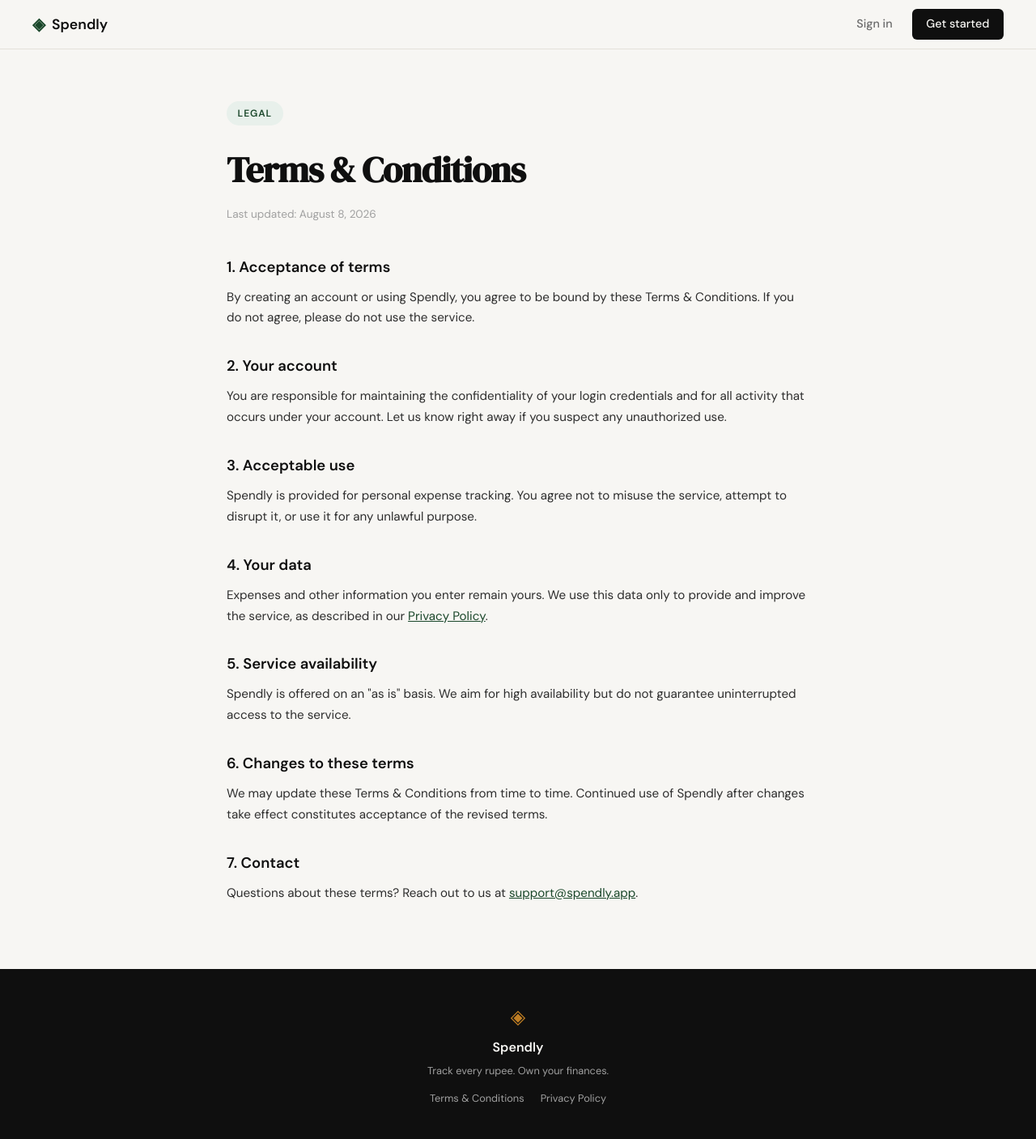
After one commit to Orbeen/spendly, a Flask app: page /terms in a window 1280 px wide. The commit adds this page. Shown: the whole page at 81% size. Run offline with Flask 3, Linux system fonts and the light colour scheme.

Commit message:
Add Terms & Conditions and Privacy Policy pages
Adds /terms and /privacy routes with content templates styled to
match the site, and points the footer links at them instead of '#'.

Co-Authored-By: Claude Sonnet 5 <noreply@anthropic.com>
Claude-Session: https://claude.ai/code/session_01Y15LS8KsLuTU743i9hFWBL

```diff
--- a/app.py
+++ b/app.py
@@ -20,6 +20,16 @@ def register():
 @app.route("/login")
 def login():
     return render_template("login.html")
+
+
+@app.route("/terms")
+def terms():
+    return render_template("terms.html")
+
+
+@app.route("/privacy")
+def privacy():
+    return render_template("privacy.html")
 
 
 # ------------------------------------------------------------------ #
--- a/static/css/style.css
+++ b/static/css/style.css
@@ -478,6 +478,67 @@ a { color: inherit; text-decoration: none; }
 .auth-switch a:hover { text-decoration: underline; }
 
 /* ------------------------------------------------------------------ */
+/* Legal pages (Terms, Privacy)                                        */
+/* ------------------------------------------------------------------ */
+
+.legal-page {
+    padding: 4rem 2rem 5rem;
+}
+
+.legal-inner {
+    max-width: 720px;
+    margin: 0 auto;
+}
+
+.legal-badge {
+    display: inline-block;
+    background: var(--accent-light);
+    color: var(--accent);
+    font-size: 0.75rem;
+    font-weight: 600;
+    letter-spacing: 0.08em;
+    text-transform: uppercase;
+    padding: 0.35rem 0.85rem;
+    border-radius: 999px;
+    margin-bottom: 1.25rem;
+}
+
+.legal-title {
+    font-family: var(--font-display);
+    font-size: clamp(2rem, 4vw, 2.75rem);
+    letter-spacing: -0.02em;
+    color: var(--ink);
+    margin-bottom: 0.5rem;
+}
+
+.legal-updated {
+    font-size: 0.85rem;
+    color: var(--ink-faint);
+    margin-bottom: 2.5rem;
+}
+
+.legal-body h2 {
+    font-size: 1.15rem;
+    color: var(--ink);
+    margin: 2rem 0 0.6rem;
+}
+
+.legal-body h2:first-child {
+    margin-top: 0;
+}
+
+.legal-body p {
+    font-size: 0.95rem;
+    line-height: 1.7;
+    color: var(--ink-soft);
+}
+
+.legal-body a {
+    color: var(--accent);
+    text-decoration: underline;
+}
+
+/* ------------------------------------------------------------------ */
 /* Footer                                                              */
 /* ------------------------------------------------------------------ */
 
--- a/templates/base.html
+++ b/templates/base.html
@@ -35,8 +35,8 @@
             <span class="footer-name">Spendly</span>
             <p class="footer-copy">Track every rupee. Own your finances.</p>
             <div class="footer-links">
-                <a href="#">Terms &amp; Conditions</a>
-                <a href="#">Privacy Policy</a>
+                <a href="{{ url_for('terms') }}">Terms &amp; Conditions</a>
+                <a href="{{ url_for('privacy') }}">Privacy Policy</a>
             </div>
         </div>
     </footer>
--- /dev/null
+++ b/templates/terms.html
@@ -0,0 +1,38 @@
+{% extends "base.html" %}
+
+{% block title %}Terms & Conditions — Spendly{% endblock %}
+
+{% block content %}
+
+<section class="legal-page">
+    <div class="legal-inner">
+        <div class="legal-badge">Legal</div>
+        <h1 class="legal-title">Terms &amp; Conditions</h1>
+        <p class="legal-updated">Last updated: August 8, 2026</p>
+
+        <div class="legal-body">
+            <h2>1. Acceptance of terms</h2>
+            <p>By creating an account or using Spendly, you agree to be bound by these Terms &amp; Conditions. If you do not agree, please do not use the service.</p>
+
+            <h2>2. Your account</h2>
+            <p>You are responsible for maintaining the confidentiality of your login credentials and for all activity that occurs under your account. Let us know right away if you suspect any unauthorized use.</p>
+
+            <h2>3. Acceptable use</h2>
+            <p>Spendly is provided for personal expense tracking. You agree not to misuse the service, attempt to disrupt it, or use it for any unlawful purpose.</p>
+
+            <h2>4. Your data</h2>
+            <p>Expenses and other information you enter remain yours. We use this data only to provide and improve the service, as described in our <a href="{{ url_for('privacy') }}">Privacy Policy</a>.</p>
+
+            <h2>5. Service availability</h2>
+            <p>Spendly is offered on an "as is" basis. We aim for high availability but do not guarantee uninterrupted access to the service.</p>
+
+            <h2>6. Changes to these terms</h2>
+            <p>We may update these Terms &amp; Conditions from time to time. Continued use of Spendly after changes take effect constitutes acceptance of the revised terms.</p>
+
+            <h2>7. Contact</h2>
+            <p>Questions about these terms? Reach out to us at <a href="mailto:support@spendly.app">support@spendly.app</a>.</p>
+        </div>
+    </div>
+</section>
+
+{% endblock %}
```
Also changed, not shown: templates/privacy.html (added, +38 -0 lines).
